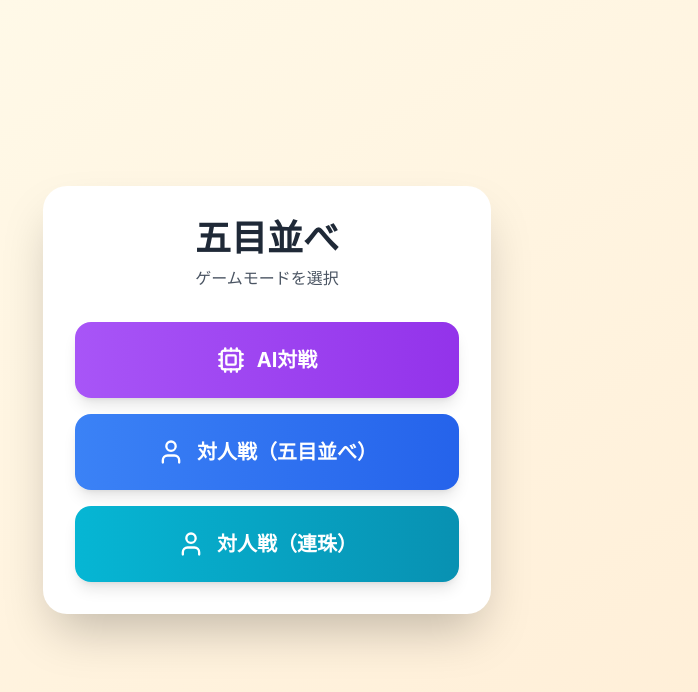
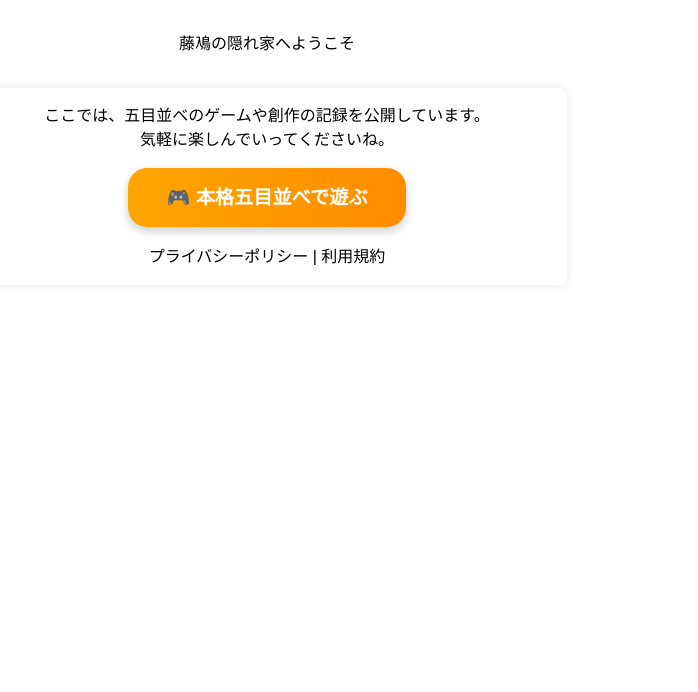
Before and after one commit to Fujinio/fujinio-hideout, a React (Create React App) app: page / in a window 1280 px wide. Shown: the top 692 px of the page, without its empty margins (373-1071 px from the left). Built offline with nearby package versions, Linux system fonts and the light colour scheme.

Commit message:
Update App.js

```diff
--- a/src/App.js
+++ b/src/App.js
@@ -1,7 +1,44 @@
-import GomokuGame from './GomokuGame';
+import React from 'react';
 
 function App() {
-  return <GomokuGame />;
+  return (
+    <div style={{ textAlign: 'center', padding: '2em', fontFamily: 'sans-serif' }}>
+      <h1>藤鳰の隠れ家へようこそ</h1>
+      <div style={{
+        marginTop: '2em',
+        padding: '1em',
+        background: '#fff',
+        borderRadius: '8px',
+        boxShadow: '0 0 10px rgba(0,0,0,0.1)',
+        maxWidth: '600px',
+        marginLeft: 'auto',
+        marginRight: 'auto'
+      }}>
+        <p>ここでは、五目並べのゲームや創作の記録を公開しています。</p>
+        <p>気軽に楽しんでいってくださいね。</p>
+        <div style={{ marginTop: '2em' }}>
+          <a
+            href="/gomoku"
+            style={{
+              background: 'linear-gradient(to right, orange, darkorange)',
+              color: 'white',
+              padding: '1em 2em',
+              borderRadius: '1em',
+              textDecoration: 'none',
+              fontSize: '1.2em',
+              fontWeight: 'bold',
+              boxShadow: '0 4px 10px rgba(0,0,0,0.2)'
+            }}
+          >
+            🎮 本格五目並べで遊ぶ
+          </a>
+        </div>
+        <nav style={{ marginTop: '2em' }}>
+          <a href="/privacy.html">プライバシーポリシー</a> | <a href="/terms.html">利用規約</a>
+        </nav>
+      </div>
+    </div>
+  );
 }
 
 export default App;
```
